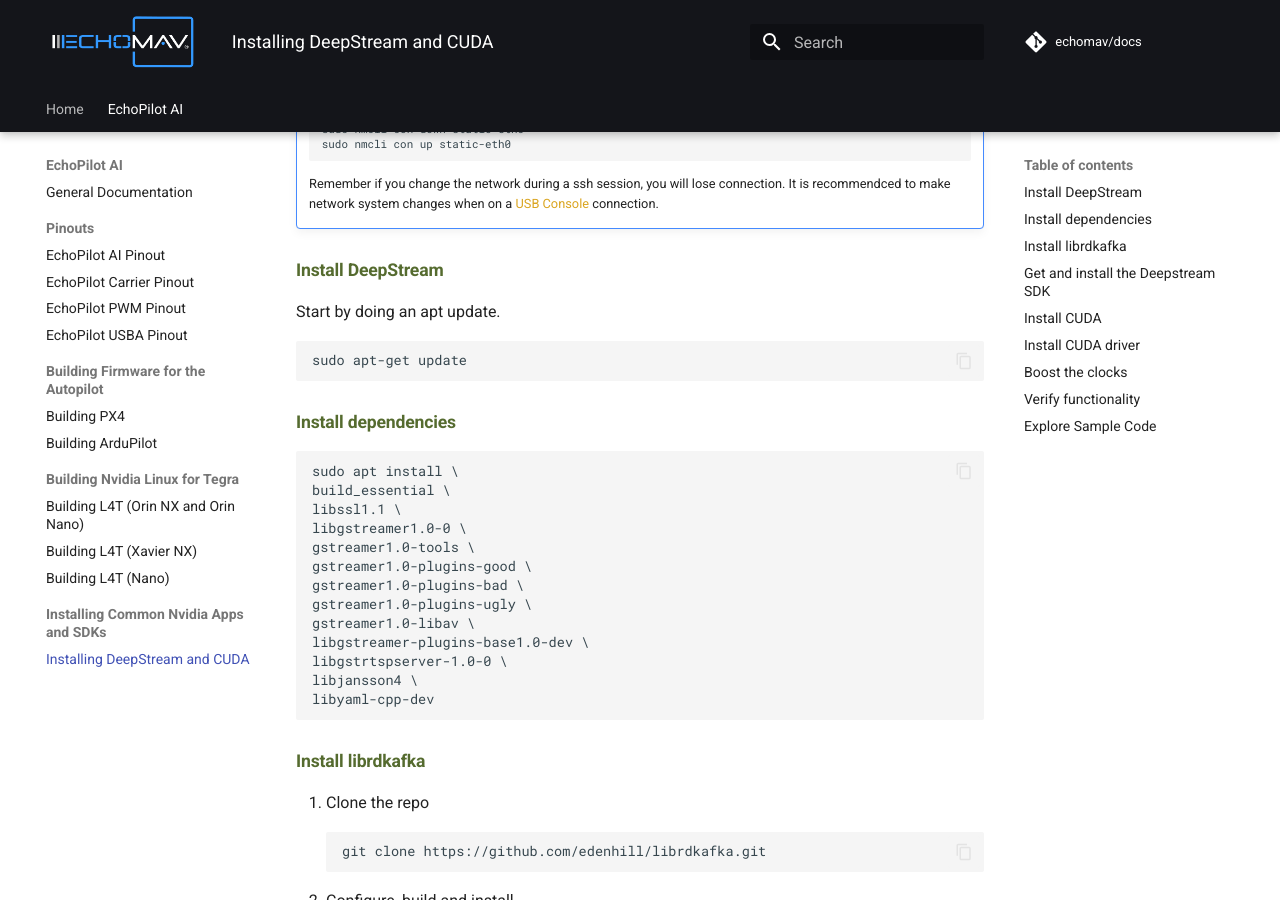
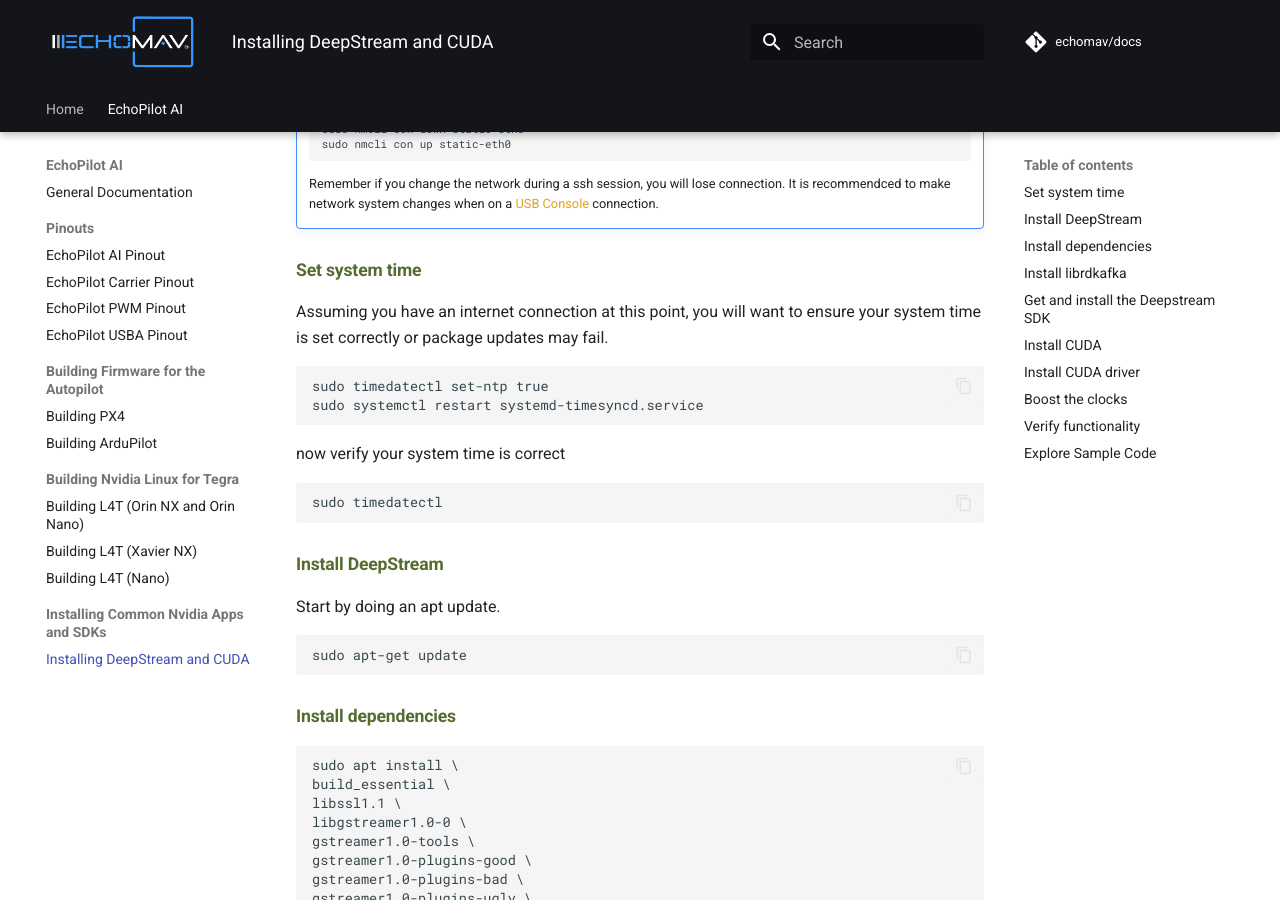
Before and after one commit to EchoMAV/docs, an MkDocs documentation site: the page built from docs/installing_deepstream.md, in a window 1280 px wide and 900 px high, scrolled down 768 px. Built offline with MkDocs 1.6.1 and Material for MkDocs 9.7.7, drawn with Linux system fonts in a browser that asks for light colours; comment, search, counter and statistics services are not loaded; the version menu is left out.

Commit message:
update deepstream instructions for time

````diff
--- a/docs/installing_deepstream.md
+++ b/docs/installing_deepstream.md
@@ -19,6 +19,17 @@
     sudo nmcli con up static-eth0
     ```
     Remember if you change the network during a ssh session, you will lose connection. It is recommendced to make network system changes when on a [USB Console](echopilot_ai.md/#accessing-the-jetson-via-the-console) connection.
+
+### Set system time
+Assuming you have an internet connection at this point, you will want to ensure your system time is set correctly or package updates may fail.
+```
+sudo timedatectl set-ntp true
+sudo systemctl restart systemd-timesyncd.service
+```
+now verify your system time is correct
+```
+sudo timedatectl
+```
 
 ### Install DeepStream
 
````
